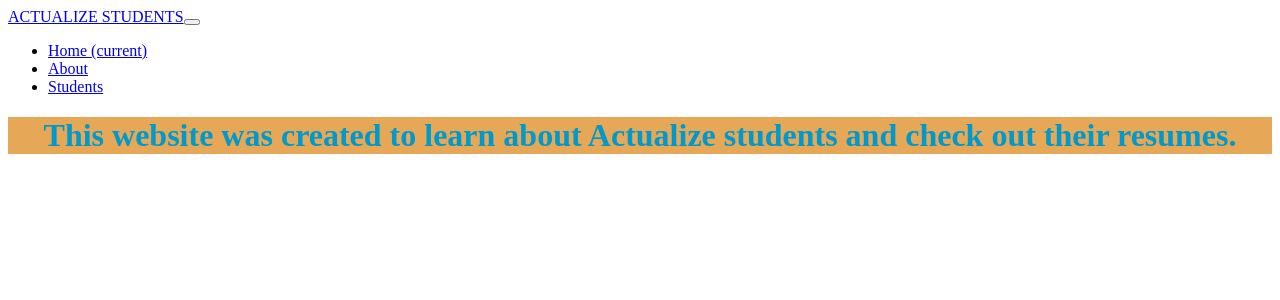
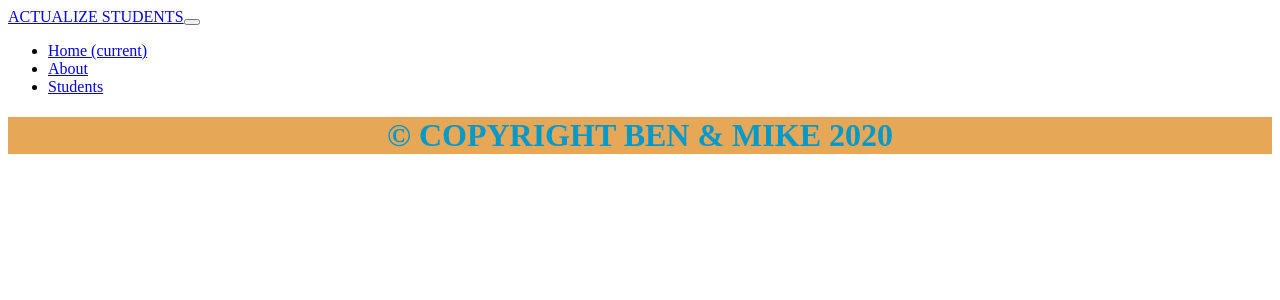
Before and after one commit to no-click-clique/online_resumes, a Vue app: page /about in a window 1280 px wide. Shown: the top 300 px of the page. Built offline with nearby package versions, Linux system fonts and the light colour scheme; the HTML template or start-up script is replaced by a standard one.

Commit message:
fixes about page

```diff
--- a/src/views/About.vue
+++ b/src/views/About.vue
@@ -1,5 +1,5 @@
 <template>
   <div class="about">
-    <h1>This website was created to learn about Actualize students and check out their resumes.</h1>
+    <h1>© COPYRIGHT BEN & MIKE 2020</h1>
   </div>
 </template>
```
